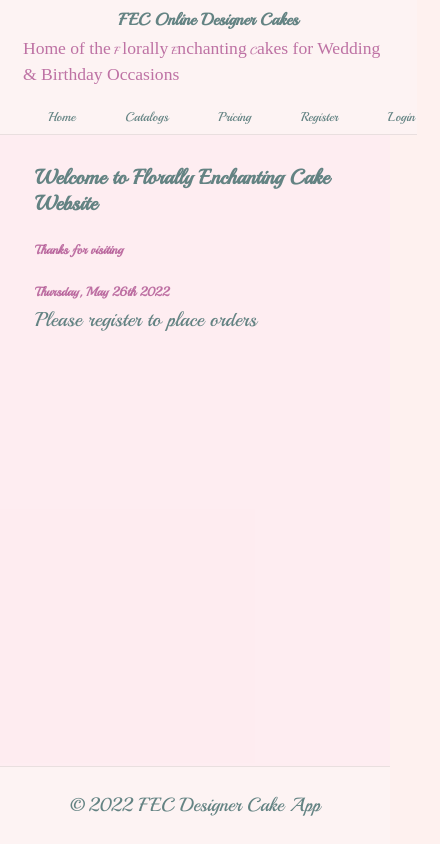
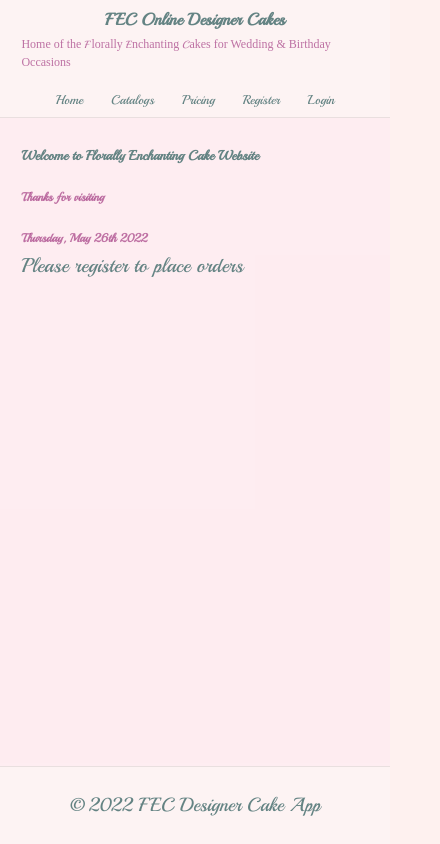
Before and after one commit to MercuryKTgithub/KU_BC_Group-Project_Name-XYZ, a React (Create React App) app in the folder client/: page / in a window 390 px wide. Shown: the whole page, 440 px wide, since content can reach past the window. Built offline with nearby package versions, Linux system fonts and the light colour scheme; no server answers; the HTML template or start-up script is replaced by a standard one; a web font is replaced by a local one.

Commit message:
menu scaling per media queries

```diff
--- a/client/src/index.css
+++ b/client/src/index.css
@@ -180,7 +180,6 @@ nav a {
   padding: 6px 10px;
   margin: 0 15px;
   transition: all 0.2s;
-
 }
 
 nav a:hover {
@@ -1495,6 +1494,11 @@ input[type="radio"] { /* change "blue" browser chrome to yellow */
 /* |||||||||||||||||||||||| ||||||||||||||||||||||||||||||||||||||||||||||||||||||||||||||| */
 /* (1) MEDIA QUERY FOR SCREENS LESS THAN 575 ------------Pick LG Optimus L70 of 384 px wide */
 @media screen and (max-width: 575px) {
+  nav a {
+    padding: 3px 4px;
+    margin: 0 10px;
+    transition: all 0.2s;
+  }
 
   label{
     font-size: 0.80rem !important;
@@ -1546,15 +1550,15 @@ input[type="radio"] { /* change "blue" browser chrome to yellow */
   }
 
   h3{
-    font-size: 0.90rem !important;
+    font-size: 0.85rem !important;
   }
 
   h4{
-    font-size: 0.85rem !important;
+    font-size: 0.80rem !important;
   }
 
   h5{
-    font-size: 0.80rem !important;
+    font-size: 0.75rem !important;
   }
 
   p{
@@ -1627,7 +1631,7 @@ input[type="radio"] { /* change "blue" browser chrome to yellow */
   }
 
   h3{
-    font-size: 1.10rem !important;
+    font-size: 1.10rem  ;
   }
 
   h4{
@@ -1639,7 +1643,7 @@ input[type="radio"] { /* change "blue" browser chrome to yellow */
   }
 
   p{
-    font-size: 0.95rem !important;
+    font-size: 0.90rem  ;
   }
 
   header a{
@@ -1702,7 +1706,7 @@ input[type="radio"] { /* change "blue" browser chrome to yellow */
   }
 
   h3{
-    font-size: 1.30rem !important;
+    font-size: 1.30rem  ;
   }
 
   h4{
@@ -1714,11 +1718,11 @@ input[type="radio"] { /* change "blue" browser chrome to yellow */
   }
 
   header p{
-    font-size: 1.10rem !important;
+    font-size: 1.05rem  ;
   }
 
   header a{
-    font-size: 1.3rem ;
+    font-size: 1.25rem ;
   }
 
   span{
```
